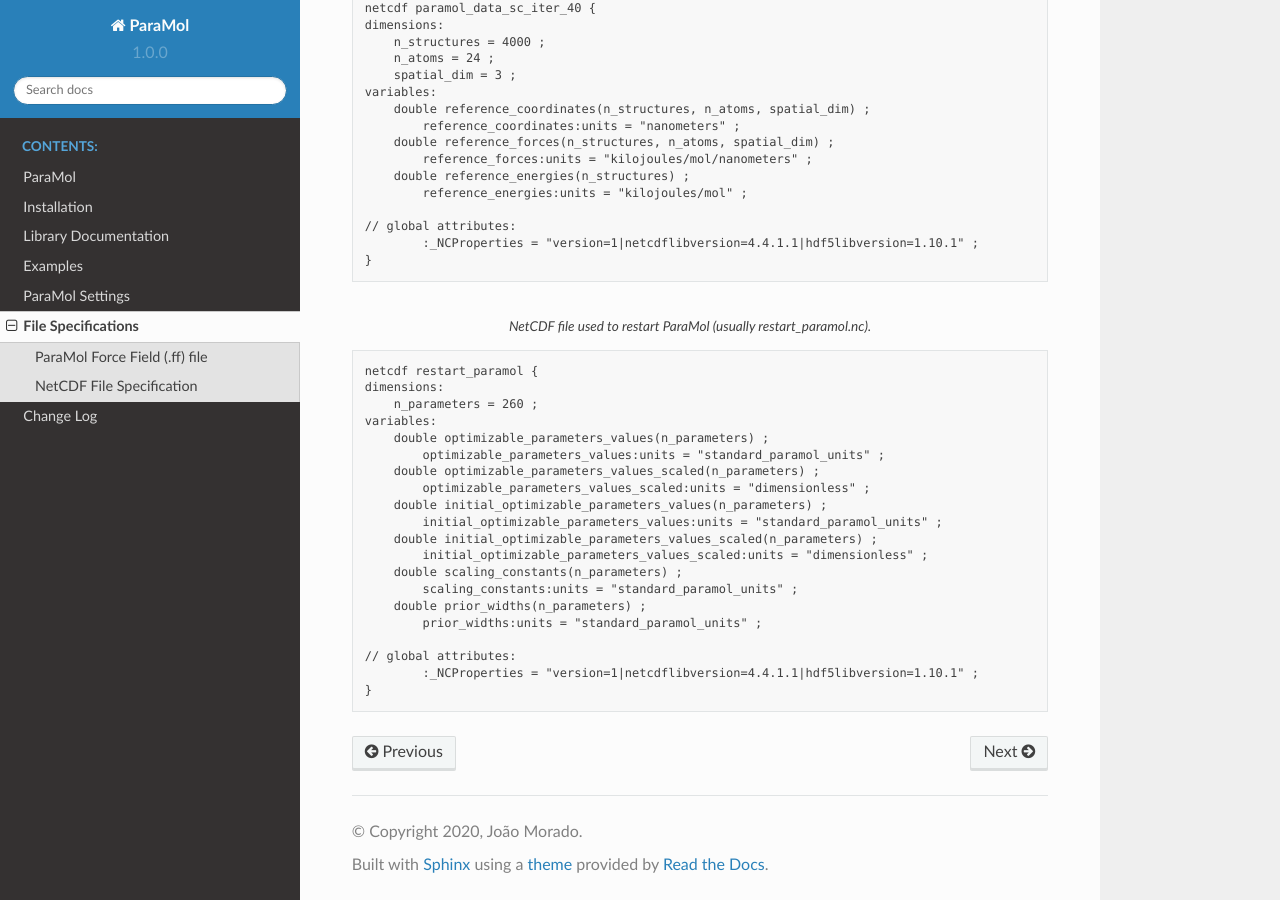
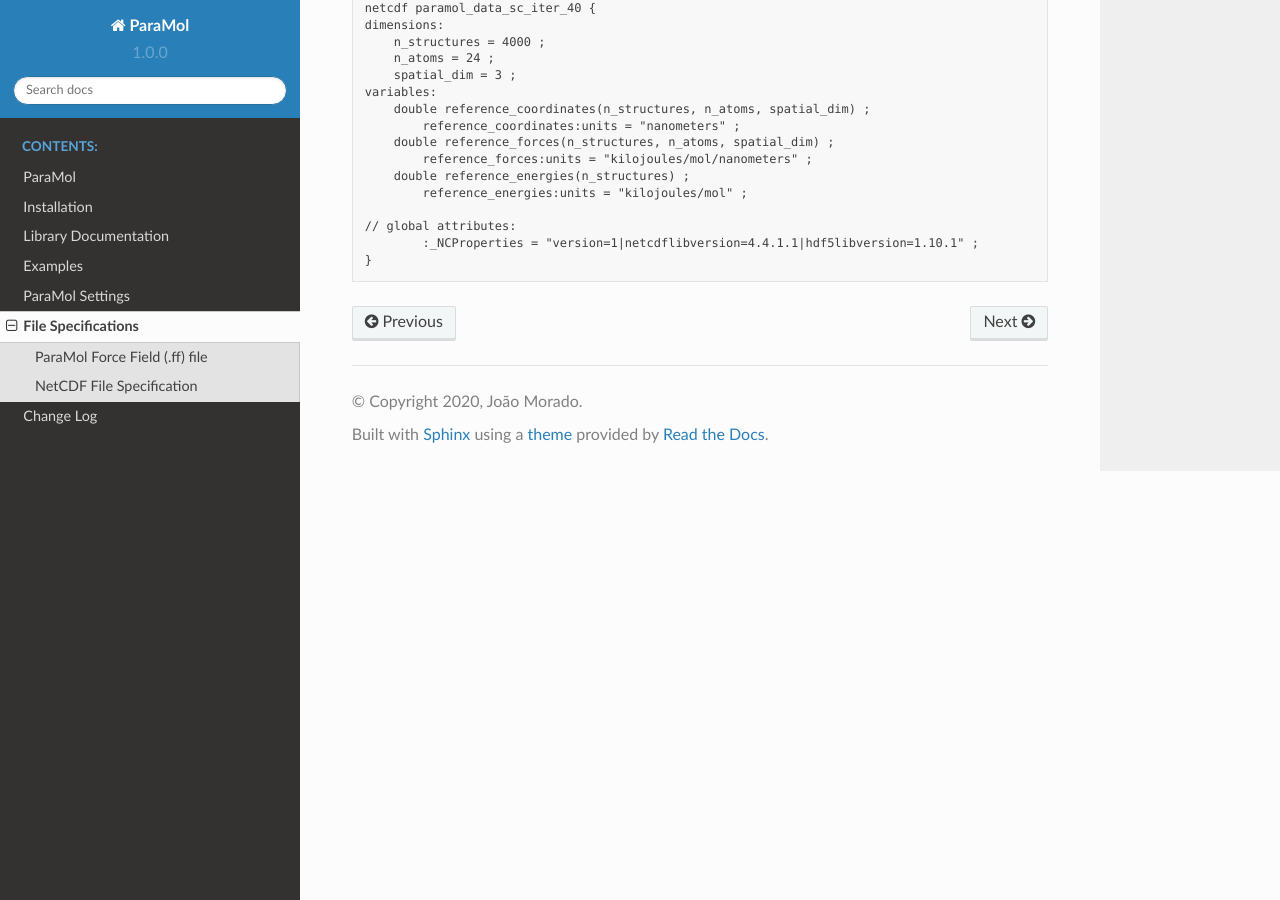
Before and after one commit to JMorado/ParaMol, a Sphinx documentation site: the page built from docs/source/Files_specification.rst, in a window 1280 px wide and 900 px high, scrolled down 2402 px. Built offline with Sphinx 7.4.7 and the Read the Docs theme 2.0.0, drawn with Linux system fonts in a browser that asks for light colours.

Commit message:
Changes to File_specification.rst Removed deprecated NetCDF restart file.

```diff
--- a/docs/source/Files_specification.rst
+++ b/docs/source/Files_specification.rst
@@ -146,28 +146,3 @@ This is a specification for the NetCDF 4 based store file format used by ParaMol
     // global attributes:
             :_NCProperties = "version=1|netcdflibversion=4.4.1.1|hdf5libversion=1.10.1" ;
     }
-
-
-.. code-block:: text
-    :caption: NetCDF file used to restart ParaMol (usually restart_paramol.nc).
-
-    netcdf restart_paramol {
-    dimensions:
-        n_parameters = 260 ;
-    variables:
-        double optimizable_parameters_values(n_parameters) ;
-            optimizable_parameters_values:units = "standard_paramol_units" ;
-        double optimizable_parameters_values_scaled(n_parameters) ;
-            optimizable_parameters_values_scaled:units = "dimensionless" ;
-        double initial_optimizable_parameters_values(n_parameters) ;
-            initial_optimizable_parameters_values:units = "standard_paramol_units" ;
-        double initial_optimizable_parameters_values_scaled(n_parameters) ;
-            initial_optimizable_parameters_values_scaled:units = "dimensionless" ;
-        double scaling_constants(n_parameters) ;
-            scaling_constants:units = "standard_paramol_units" ;
-        double prior_widths(n_parameters) ;
-            prior_widths:units = "standard_paramol_units" ;
-
-    // global attributes:
-            :_NCProperties = "version=1|netcdflibversion=4.4.1.1|hdf5libversion=1.10.1" ;
-    }
```
